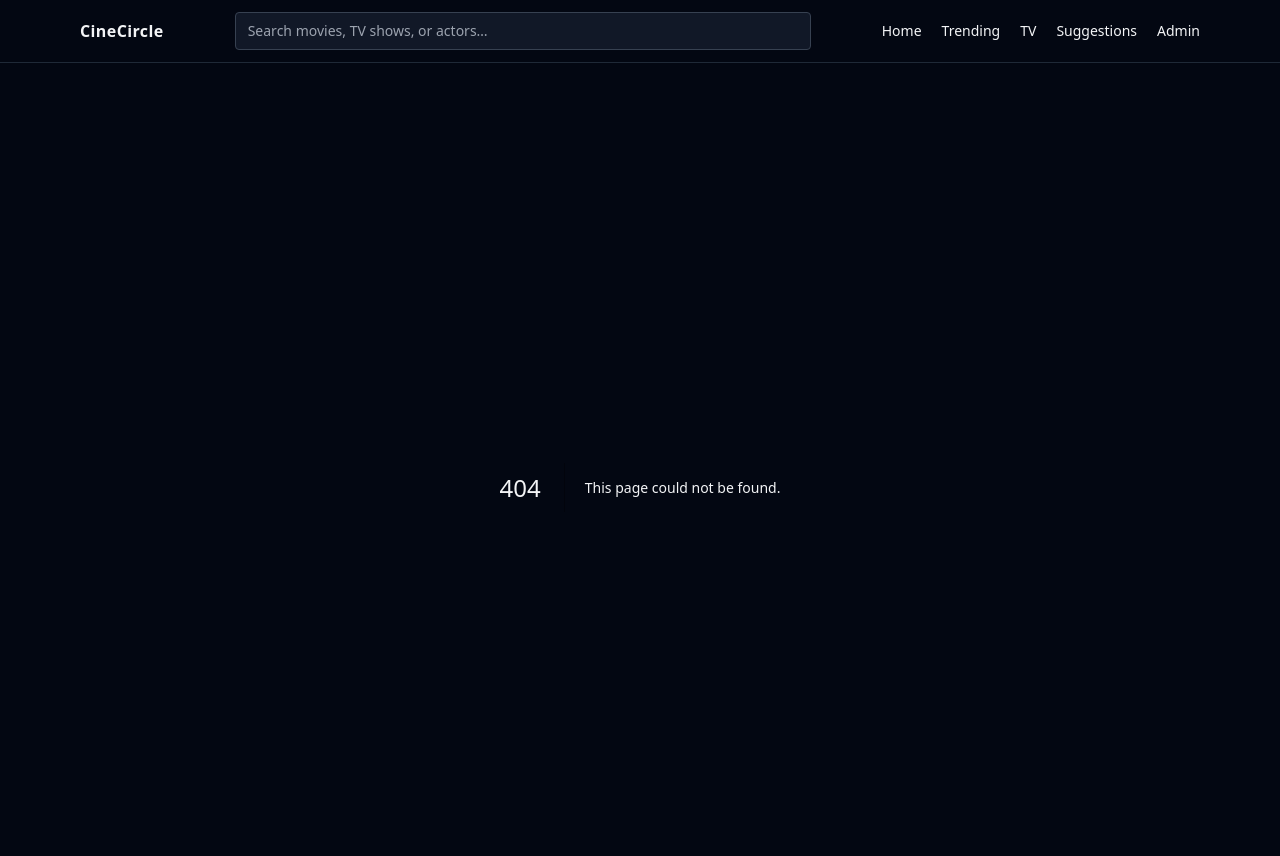
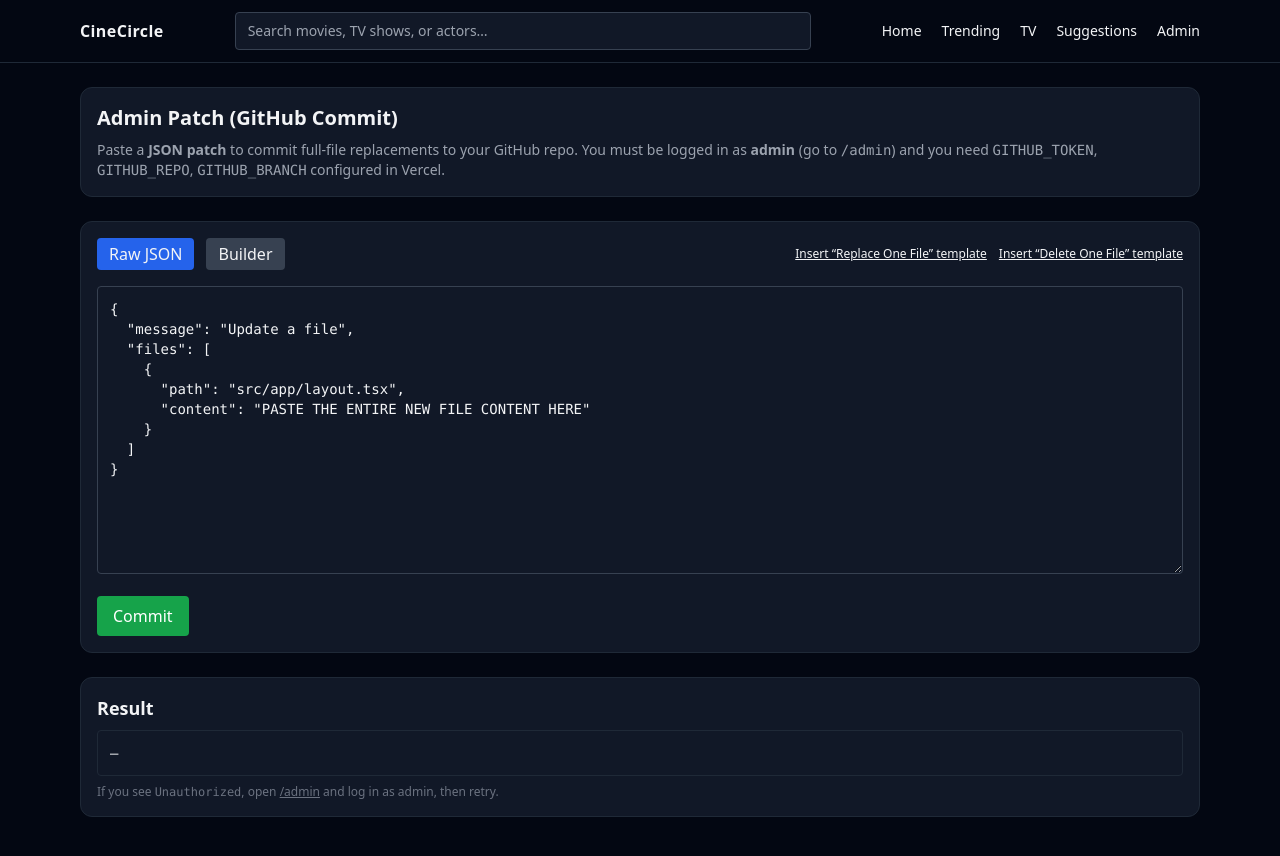
Before and after one commit to krantzkiduece/moviestwo, a Next.js app: page /admin/patch in a window 1280 px wide. Before the commit this address had no page. Shown: the top 856 px of the page. Built offline with nearby package versions, Linux system fonts and the light colour scheme.

Commit message:
Create page.tsx

```diff
--- /dev/null
+++ b/src/app/admin/patch/page.tsx
@@ -0,0 +1,267 @@
+// src/app/admin/patch/page.tsx
+"use client";
+
+import { useState } from "react";
+
+type ApiResult = {
+  wrote?: Array<{ path: string; ok: boolean; error?: string }>;
+  deleted?: Array<{ path: string; ok: boolean; error?: string }>;
+  error?: string;
+};
+
+const TEMPLATE_REPLACE_ONE = `{
+  "message": "Update a file",
+  "files": [
+    {
+      "path": "src/app/layout.tsx",
+      "content": "PASTE THE ENTIRE NEW FILE CONTENT HERE"
+    }
+  ]
+}`;
+
+const TEMPLATE_DELETE_ONE = `{
+  "message": "Delete a file",
+  "delete": [
+    "src/path/to/remove.ts"
+  ]
+}`;
+
+export default function AdminPatchPage() {
+  const [mode, setMode] = useState<"raw" | "builder">("raw");
+  const [raw, setRaw] = useState<string>(TEMPLATE_REPLACE_ONE);
+  const [message, setMessage] = useState<string>("Update files");
+  const [files, setFiles] = useState<Array<{ path: string; content: string }>>([
+    { path: "src/app/example.ts", content: "// full file content here" },
+  ]);
+  const [deletes, setDeletes] = useState<string[]>([]);
+  const [busy, setBusy] = useState(false);
+  const [out, setOut] = useState<string>("");
+
+  function addFileRow() {
+    setFiles((arr) => [...arr, { path: "", content: "" }]);
+  }
+  function updateFilePath(i: number, v: string) {
+    setFiles((arr) => arr.map((f, idx) => (idx === i ? { ...f, path: v } : f)));
+  }
+  function updateFileContent(i: number, v: string) {
+    setFiles((arr) => arr.map((f, idx) => (idx === i ? { ...f, content: v } : f)));
+  }
+  function removeFileRow(i: number) {
+    setFiles((arr) => arr.filter((_, idx) => idx !== i));
+  }
+  function addDeleteRow() {
+    setDeletes((arr) => [...arr, ""]);
+  }
+  function updateDelete(i: number, v: string) {
+    setDeletes((arr) => arr.map((d, idx) => (idx === i ? v : d)));
+  }
+  function removeDeleteRow(i: number) {
+    setDeletes((arr) => arr.filter((_, idx) => idx !== i));
+  }
+
+  async function onSubmit(e: React.FormEvent) {
+    e.preventDefault();
+    setBusy(true);
+    setOut("");
+
+    try {
+      let body: any;
+
+      if (mode === "raw") {
+        // Validate JSON first
+        try {
+          body = JSON.parse(raw);
+        } catch (err: any) {
+          setOut(`❌ Invalid JSON: ${err?.message || String(err)}`);
+          setBusy(false);
+          return;
+        }
+      } else {
+        // Builder mode → construct JSON
+        body = {
+          message,
+        } as any;
+        const cleanFiles = files
+          .map((f) => ({ path: f.path.trim(), content: f.content }))
+          .filter((f) => f.path && typeof f.content === "string" && f.content.length > 0);
+        const cleanDeletes = deletes.map((d) => d.trim()).filter(Boolean);
+
+        if (cleanFiles.length > 0) body.files = cleanFiles;
+        if (cleanDeletes.length > 0) body.delete = cleanDeletes;
+
+        if (!body.files && !body.delete) {
+          setOut("❌ Provide at least one file (with full content) or one delete path.");
+          setBusy(false);
+          return;
+        }
+      }
+
+      const r = await fetch("/api/admin/patch", {
+        method: "POST",
+        headers: { "Content-Type": "application/json" },
+        // We send the raw JSON string when in raw mode so very large file content is preserved exactly:
+        body: mode === "raw" ? raw : JSON.stringify(body),
+      });
+
+      if (r.status === 401) {
+        setOut("❌ Unauthorized. Visit /admin and log in as admin first.");
+        setBusy(false);
+        return;
+      }
+
+      const data = (await r.json()) as ApiResult;
+      setOut(JSON.stringify(data, null, 2));
+    } catch (err: any) {
+      setOut(`❌ Error: ${err?.message || String(err)}`);
+    } finally {
+      setBusy(false);
+    }
+  }
+
+  function useTemplateReplace() {
+    setMode("raw");
+    setRaw(TEMPLATE_REPLACE_ONE);
+  }
+  function useTemplateDelete() {
+    setMode("raw");
+    setRaw(TEMPLATE_DELETE_ONE);
+  }
+
+  return (
+    <div className="space-y-6">
+      <section className="card">
+        <h1 className="text-xl font-semibold mb-2">Admin Patch (GitHub Commit)</h1>
+        <p className="text-sm text-gray-400">
+          Paste a <b>JSON patch</b> to commit full-file replacements to your GitHub repo. You must be
+          logged in as <b>admin</b> (go to <code>/admin</code>) and you need <code>GITHUB_TOKEN</code>,{" "}
+          <code>GITHUB_REPO</code>, <code>GITHUB_BRANCH</code> configured in Vercel.
+        </p>
+      </section>
+
+      <section className="card">
+        <div className="flex items-center gap-3 mb-4">
+          <button
+            type="button"
+            onClick={() => setMode("raw")}
+            className={`px-3 py-1 rounded ${mode === "raw" ? "bg-blue-600" : "bg-gray-700"} `}
+          >
+            Raw JSON
+          </button>
+          <button
+            type="button"
+            onClick={() => setMode("builder")}
+            className={`px-3 py-1 rounded ${mode === "builder" ? "bg-blue-600" : "bg-gray-700"} `}
+          >
+            Builder
+          </button>
+          <div className="flex-1" />
+          <button type="button" onClick={useTemplateReplace} className="text-xs underline">
+            Insert “Replace One File” template
+          </button>
+          <button type="button" onClick={useTemplateDelete} className="text-xs underline">
+            Insert “Delete One File” template
+          </button>
+        </div>
+
+        <form onSubmit={onSubmit} className="space-y-4">
+          {mode === "raw" ? (
+            <>
+              <textarea
+                value={raw}
+                onChange={(e) => setRaw(e.target.value)}
+                className="w-full h-72 bg-gray-900 border border-gray-700 rounded p-3 font-mono text-sm"
+                placeholder='{"message":"...", "files":[{"path":"...","content":"FULL FILE TEXT"}]}'
+              />
+            </>
+          ) : (
+            <>
+              <div>
+                <label className="block text-sm mb-1">Commit message</label>
+                <input
+                  value={message}
+                  onChange={(e) => setMessage(e.target.value)}
+                  className="w-full bg-gray-900 border border-gray-700 rounded px-3 py-2"
+                />
+              </div>
+
+              <div className="space-y-3">
+                <div className="text-sm font-semibold">Files</div>
+                {files.map((f, i) => (
+                  <div key={i} className="bg-gray-900 border border-gray-800 rounded p-3 space-y-2">
+                    <div className="flex gap-2">
+                      <input
+                        value={f.path}
+                        onChange={(e) => updateFilePath(i, e.target.value)}
+                        className="flex-1 bg-gray-950 border border-gray-700 rounded px-2 py-1 text-sm"
+                        placeholder="src/app/layout.tsx (full path)"
+                      />
+                      <button
+                        type="button"
+                        className="text-xs underline"
+                        onClick={() => removeFileRow(i)}
+                      >
+                        Remove
+                      </button>
+                    </div>
+                    <textarea
+                      value={f.content}
+                      onChange={(e) => updateFileContent(i, e.target.value)}
+                      className="w-full h-40 bg-gray-950 border border-gray-700 rounded p-2 font-mono text-xs"
+                      placeholder="// paste the ENTIRE file content here"
+                    />
+                  </div>
+                ))}
+                <button type="button" onClick={addFileRow} className="text-xs underline">
+                  + Add another file
+                </button>
+              </div>
+
+              <div className="space-y-2">
+                <div className="text-sm font-semibold">Delete paths (optional)</div>
+                {deletes.map((d, i) => (
+                  <div key={i} className="flex gap-2">
+                    <input
+                      value={d}
+                      onChange={(e) => updateDelete(i, e.target.value)}
+                      className="flex-1 bg-gray-900 border border-gray-700 rounded px-2 py-1 text-sm"
+                      placeholder="src/path/to/remove.ts"
+                    />
+                    <button
+                      type="button"
+                      className="text-xs underline"
+                      onClick={() => removeDeleteRow(i)}
+                    >
+                      Remove
+                    </button>
+                  </div>
+                ))}
+                <button type="button" onClick={addDeleteRow} className="text-xs underline">
+                  + Add delete path
+                </button>
+              </div>
+            </>
+          )}
+
+          <button
+            type="submit"
+            disabled={busy}
+            className="bg-green-600 hover:bg-green-500 disabled:opacity-50 text-white rounded px-4 py-2"
+          >
+            {busy ? "Committing…" : "Commit"}
+          </button>
+        </form>
+      </section>
+
+      <section className="card">
+        <h2 className="text-lg font-semibold mb-2">Result</h2>
+        <pre className="bg-gray-900 border border-gray-800 rounded p-3 overflow-auto text-sm whitespace-pre-wrap">
+{out || "—"}
+        </pre>
+        <p className="text-xs text-gray-500 mt-2">
+          If you see <code>Unauthorized</code>, open <a className="underline" href="/admin">/admin</a> and log in
+          as admin, then retry.
+        </p>
+      </section>
+    </div>
+  );
+}
```
